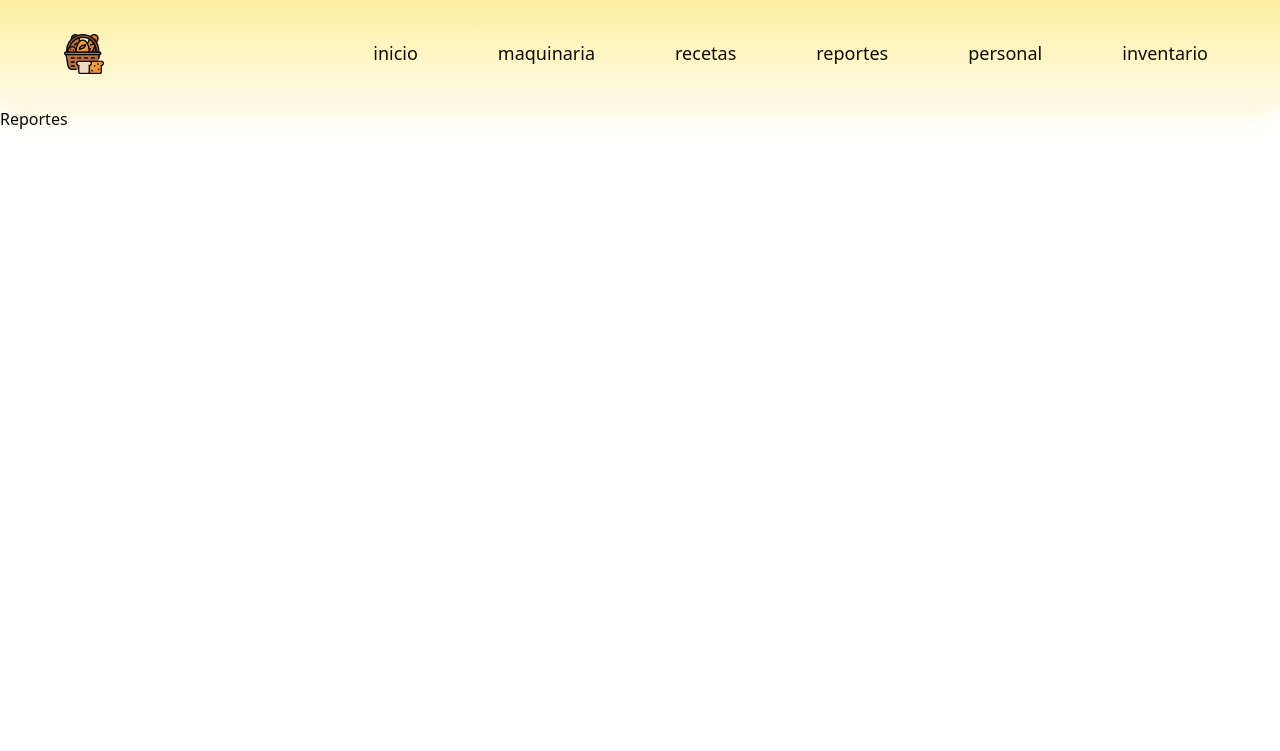
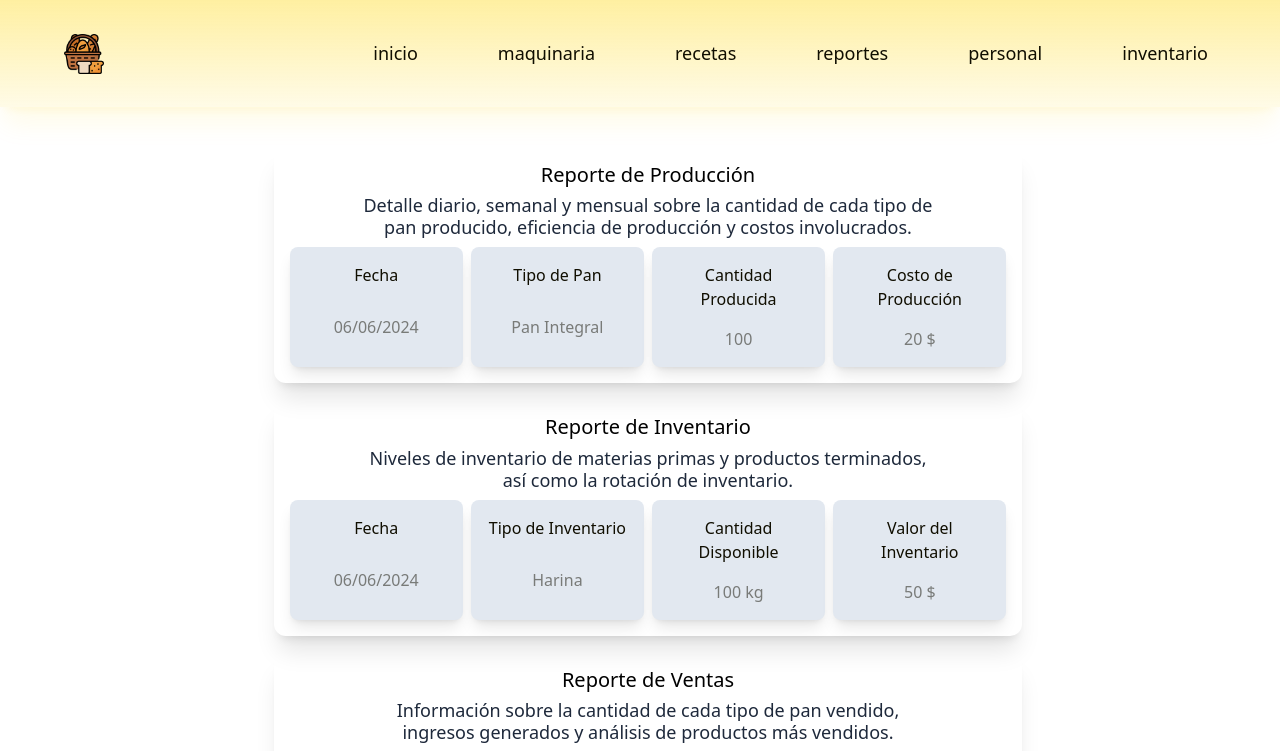
Before and after one commit to JuelVargas/web-react-panaderia, a React (Vite) app: page /reportes in a window 1280 px wide. Shown: the top 751 px of the page. Built offline with nearby package versions, Linux system fonts and the light colour scheme; a web font is replaced by a local one.

Commit message:
agrega: seccion reportes

```diff
--- a/src/index.css
+++ b/src/index.css
@@ -52,9 +52,6 @@
     @apply sm:pb-24 pb-12;
   }
 
-  .info-text {
-    @apply font-montserrat text-slate-gray text-lg leading-7;
-  }
   .menu {
     @apply  flex-col gap-0
   }
--- a/src/sections/Reportes.jsx
+++ b/src/sections/Reportes.jsx
@@ -1,8 +1,38 @@
+import { reportes } from "../constants"
 
 
 const Reportes = () => {
   return (
-    <div>Reportes</div>
+    <section>
+      <div className="flex flex-col items-center w-full mx-2 px-4 py-8">
+        {
+          reportes.map((reporte) => (
+            <div key={reporte.id} className="shadow-xl rounded-xl my-2 p-4  md:w-4/5 lg:w-5/6 xl:w-3/5">
+              <div>
+                <h3 className="text-xl font-medium text-center">{reporte.tipo}</h3>
+                <p
+                  className="w-4/5 text-center  mx-auto text-sm sm:text-lg text-slate-800 py-2 "
+                >
+                  {reporte.descripcion}
+                </p>
+              </div>
+
+              <div className="flex flex-col max-md:items-center md:justify-center md:flex-row gap-2 ">
+                {
+                  reporte.campos.map((campo) => (
+                    <div key={campo} className="max-md:bg-slate-200  shadow-lg rounded-lg md:bg-slate-200 px-4 py-2 max-md:flex max-md:justify-between flex md:flex-col justify-between item sm:w-4/6 max-sm:w-full">
+                      <h3 className="text-center text-text md:py-2">{campo}</h3>
+                      <p className="text-center  text-text/50 md:h-2/4 md:py-2">{reporte.valores[ reporte.campos.indexOf(campo)]}</p>
+                    </div>
+                  ))
+                }
+              </div>
+
+            </div>
+          ))
+        }
+      </div>
+    </section>
   )
 }
 
```
